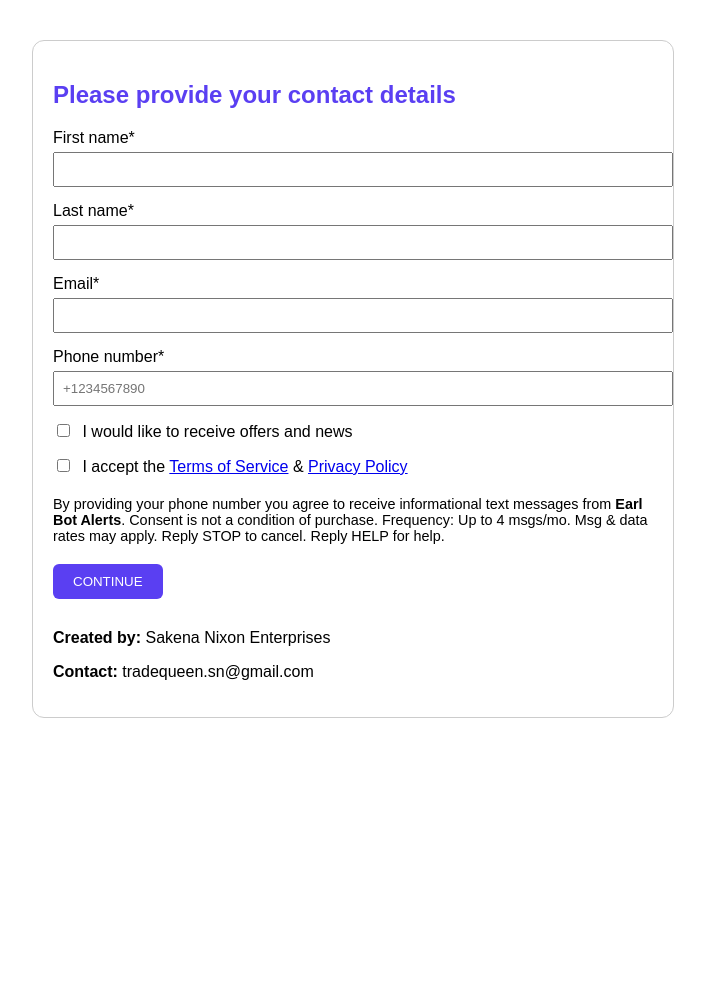
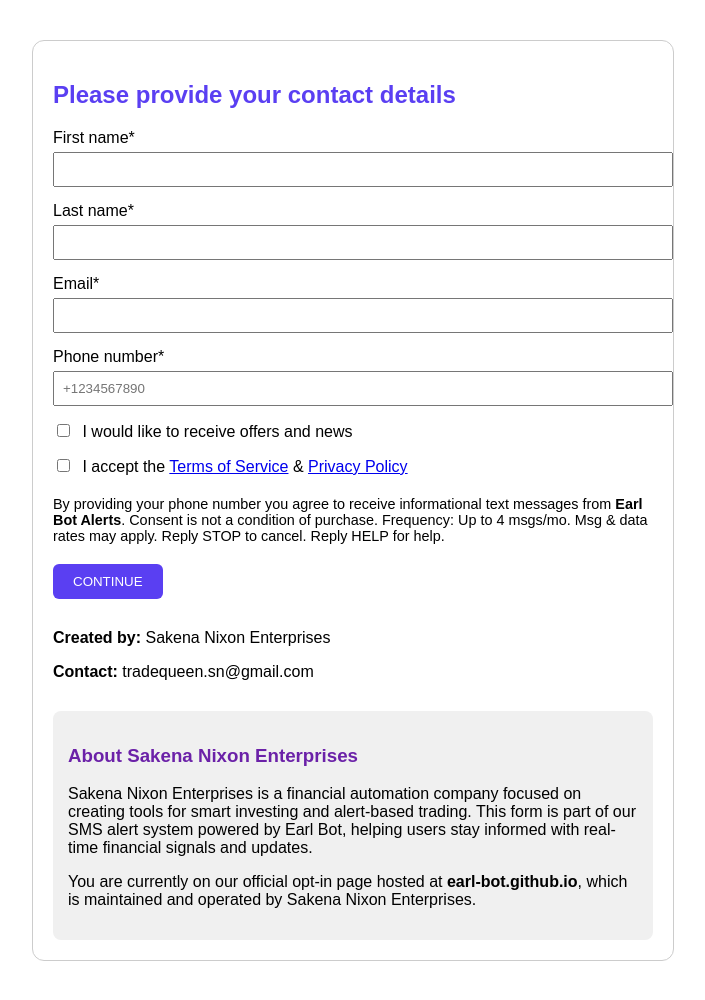
Before and after one commit to earl-bot/earl-alert-optin, a plain HTML site: page index.html in a window 1280 px wide. Shown: the whole page, without its empty margins (287-992 px from the left). Before the commit the page ends 800 px from the top, so only its background shows below. Drawn offline with Linux system fonts and the light colour scheme.

Commit message:
Update index.html
Add About section for Twilio verification.

```diff
--- a/index.html
+++ b/index.html
@@ -73,5 +73,17 @@
 
   <p style="margin-top: 30px;"><strong>Created by:</strong> Sakena Nixon Enterprises</p>
   <p><strong>Contact:</strong> tradequeen.sn@gmail.com</p>
+
+  <section style="margin-top: 30px; padding: 15px; background-color: #f0f0f0; border-radius: 8px;">
+  <h3 style="color: #6b21a8;">About Sakena Nixon Enterprises</h3>
+  <p>
+    Sakena Nixon Enterprises is a financial automation company focused on creating tools for smart investing and alert-based trading.
+    This form is part of our SMS alert system powered by Earl Bot, helping users stay informed with real-time financial signals and updates.
+  </p>
+  <p>
+    You are currently on our official opt-in page hosted at <strong>earl-bot.github.io</strong>, which is maintained and operated by Sakena Nixon Enterprises.
+  </p>
+</section>
+
 </body>
 </html>
```
